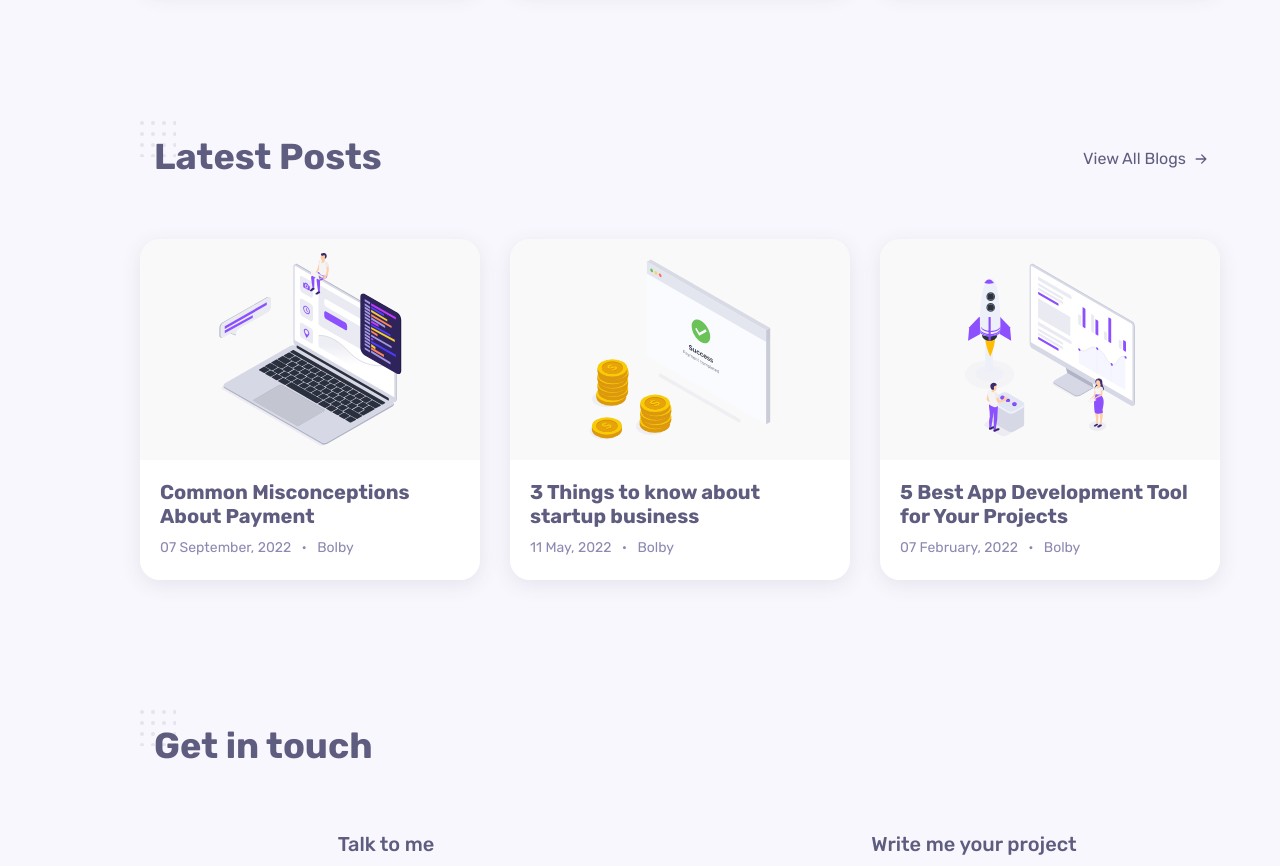
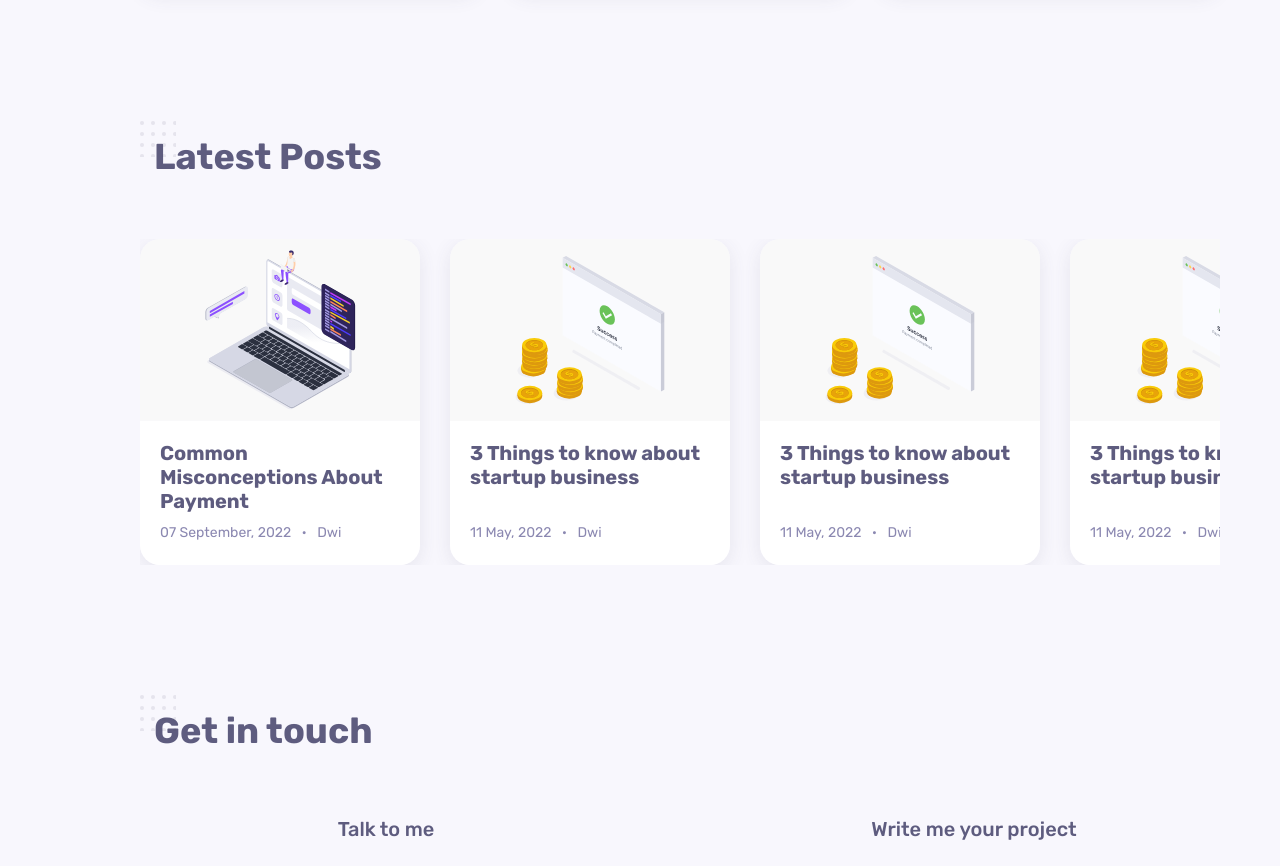
Before and after one commit to dwi-wijaya/portfolio-react, a React (Vite) app: page / in a window 1280 px wide. Shown: the part 3060-3926 px from the top of the page. Built offline with nearby package versions, Linux system fonts and the light colour scheme.

Commit message:
style: blogs compoenents

```diff
--- a/src/components/blog/Blog.jsx
+++ b/src/components/blog/Blog.jsx
@@ -5,14 +5,9 @@ import Data from './Data';
 const Blog = () => {
   return (
     <section className="blog container section" id="blog">
-      <div className="header__container">
-        <h2 className="section__title">Latest Posts</h2>
-        <a aria-label='see more articles' href='#' className="see-more">
-          View All Blogs
-          <svg stroke="currentColor" fill="currentColor" strokeWidth="0" viewBox="0 0 16 16" height="22" width="22" xmlns="http://www.w3.org/2000/svg"><path fillRule="evenodd" d="M4 8a.5.5 0 0 1 .5-.5h5.793L8.146 5.354a.5.5 0 1 1 .708-.708l3 3a.5.5 0 0 1 0 .708l-3 3a.5.5 0 0 1-.708-.708L10.293 8.5H4.5A.5.5 0 0 1 4 8z"></path></svg>
-        </a>
-      </div>
-      <div className="blog__container grid">
+      <h2 className="section__title">Latest Posts</h2>
+
+      <div className="blog__container">
         {Data.map((data, id) => {
           return (
             <Card
@@ -24,6 +19,14 @@ const Blog = () => {
             />
           )
         })}
+        <div className="blog__card">
+          <div className="blog__card-more">
+            <a aria-label='see more articles' href='#' className="see-more">
+              View All Blogs
+              <svg stroke="currentColor" fill="currentColor" strokeWidth="0" viewBox="0 0 16 16" height="22" width="22" xmlns="http://www.w3.org/2000/svg"><path fillRule="evenodd" d="M4 8a.5.5 0 0 1 .5-.5h5.793L8.146 5.354a.5.5 0 1 1 .708-.708l3 3a.5.5 0 0 1 0 .708l-3 3a.5.5 0 0 1-.708-.708L10.293 8.5H4.5A.5.5 0 0 1 4 8z"></path></svg>
+            </a>
+          </div>
+        </div>
       </div>
     </section>
   )
--- a/src/components/blog/Data.jsx
+++ b/src/components/blog/Data.jsx
@@ -10,7 +10,7 @@ const Data = [
         thumb: Image1,
         title: "Common Misconceptions About Payment",
         date: "07 September, 2022",
-        author: "Bolby",
+        author: "Dwi",
         desc: "Lorem ipsum dolor sit amet quo ei simul congue exerci     ad nec admodum perfecto.",
     },
     {
@@ -18,7 +18,23 @@ const Data = [
         thumb: Image2,
         title: "3 Things to know about startup business",
         date: "11 May, 2022",
-        author: "Bolby",
+        author: "Dwi",
+        desc: "Lorem ipsum dolor sit amet quo ei simul congue exerci     ad nec admodum perfecto.",
+    },
+    {
+        id: 2,
+        thumb: Image2,
+        title: "3 Things to know about startup business",
+        date: "11 May, 2022",
+        author: "Dwi",
+        desc: "Lorem ipsum dolor sit amet quo ei simul congue exerci     ad nec admodum perfecto.",
+    },
+    {
+        id: 2,
+        thumb: Image2,
+        title: "3 Things to know about startup business",
+        date: "11 May, 2022",
+        author: "Dwi",
         desc: "Lorem ipsum dolor sit amet quo ei simul congue exerci     ad nec admodum perfecto.",
     },
     {
@@ -26,7 +42,15 @@ const Data = [
         thumb: Image3,
         title: "5 Best App Development Tool for Your Projects",
         date: "07 February, 2022",
-        author: "Bolby",
+        author: "Dwi",
+        desc: "Lorem ipsum dolor sit amet quo ei simul congue exerci     ad nec admodum perfecto.",
+    },
+    {
+        id: 3,
+        thumb: Image3,
+        title: "5 Best App Development Tool for Your Projects",
+        date: "07 February, 2022",
+        author: "Dwi",
         desc: "Lorem ipsum dolor sit amet quo ei simul congue exerci     ad nec admodum perfecto.",
     }
 ];
--- a/src/components/blog/blog.css
+++ b/src/components/blog/blog.css
@@ -1,12 +1,27 @@
 .blog__container{
-    grid-template-columns: repeat(3,1fr);
+    display: flex;
+    -ms-overflow-style: none;
+    scrollbar-width: none;
+    overflow-y: hidden;
+    flex-direction: row;
     gap: 1.875rem;
 }
 
 .blog__card{
+    display: flex;
+    flex-direction: column;
     box-shadow: var(--shadow);
     border-radius: var(--border-radius);
     overflow: hidden;
+    min-width: 280px;
+    border: var(--border);
+}
+.blog__card-more{
+    display: flex;
+    align-items: center;
+    justify-content: center;
+    height: 100%;
+    background-color: var(--container-color);
 }
 .blog__thumb{
     position: relative;
@@ -14,7 +29,7 @@
 }
 .blog__img{
     transform: scale(1);
-    transition: 3s;
+    transition: .3s ease-in-out;
 }
 .blog__thumb:hover .blog__img{
     transform: scale(1.1);
@@ -22,6 +37,10 @@
 .blog__details{
     background-color: var(--container-color);
     padding: 1.25rem;
+    flex-grow: 1;
+    display: flex;
+    flex-direction: column;
+    justify-content: space-between
 }
 .blog__title{
     font-size: var(--h3-font-size);
@@ -35,20 +54,15 @@
 }
 
 @media screen and (max-width: 1024px){
-    .blog__container{
-        grid-template-columns: repeat(2,330px);
-        justify-content: center;
-    }
+
 }
 @media screen and (max-width: 768px){
-    .blog__container{
-        grid-template-columns: repeat(2,1fr);
-    }
+
 
 }
 @media screen and (max-width: 576px){
     .blog__container{
-        grid-template-columns: repeat(1,1fr);
+        gap: 1.25rem;
     }
 
 }
```
